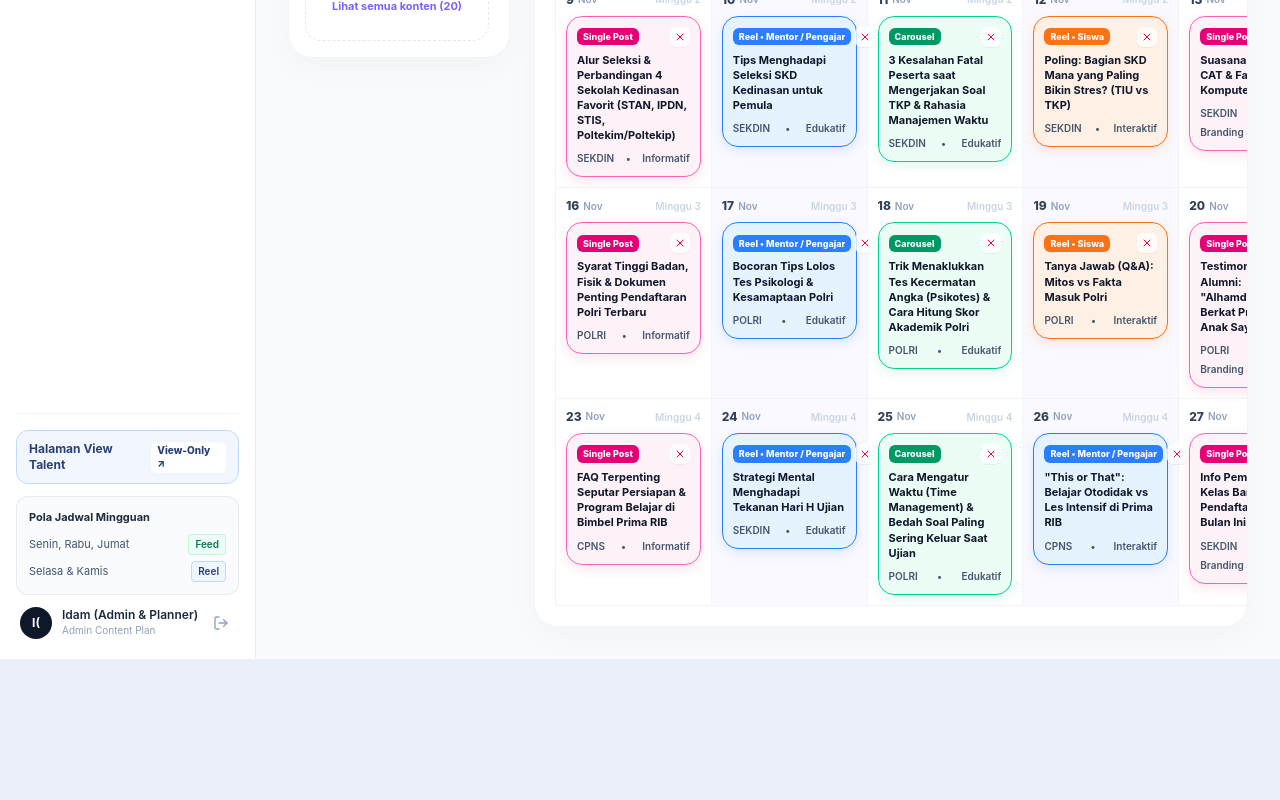
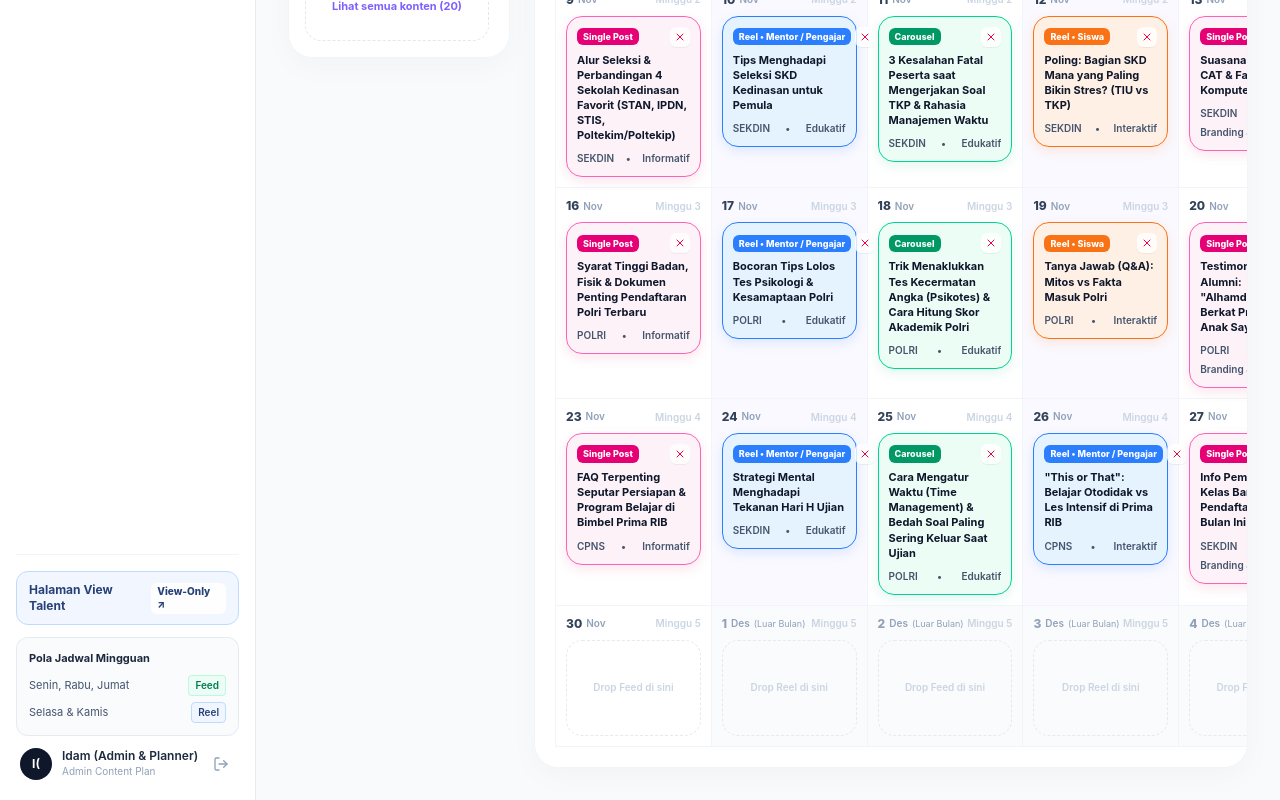
Before and after one commit to mediabelokiri-cpu/primarib-contentplan, a Next.js app: page /production in a window 1280 px wide. Shown: the part 688-1488 px from the top of the page. Before the commit the page ends 1347 px from the top, so only its background shows below. Built offline with nearby package versions, Linux system fonts and the light colour scheme; no server answers; the database is empty.

Commit message:
fix: sinkronkan kalender Production Board dinamis hingga 5 minggu penuh (cover 30 Nov dan 1-4 Des)

```diff
--- a/app/production/page.tsx
+++ b/app/production/page.tsx
@@ -34,9 +34,11 @@ interface CalendarDayCell {
   weekdayName: string;
   ruleLabel: string;
   isReelDay: boolean;
+  isCurrentMonth: boolean;
 }
 
-// Generate 4 weeks of Monday–Friday for a given year & month (0-indexed)
+// Generate Monday–Friday weeks dynamically for a given year & month (0-indexed)
+// Covers all days of the month (up to 5-6 weeks) and gracefully includes trailing/leading days
 function buildMonFriCalendarWeeks(
   year: number,
   month: number
@@ -78,24 +80,43 @@ function buildMonFriCalendarWeeks(
     },
   };
 
-  // Find the first Monday on or after the 1st of the month (or leading week)
   const firstDay = new Date(year, month, 1);
-  const dayOfWeek = firstDay.getDay(); // 0=Sun, 1=Mon...
-  let firstMondayDate = 1;
-  if (dayOfWeek === 0) {
-    firstMondayDate = 2;
-  } else if (dayOfWeek > 1) {
-    firstMondayDate = 1 + (8 - dayOfWeek);
+  const firstDayOfWeek = firstDay.getDay(); // 0 = Minggu, 1 = Senin, ..., 5 = Jumat, 6 = Sabtu
+
+  // Tentukan hari Senin pertama untuk memulai baris Minggu 1:
+  // Jika tgl 1 jatuh di Selasa-Jumat, tarik mundur ke hari Senin minggu yang sama (misal 1 Des 2026 adalah Selasa, maka mundur ke 30 Nov 2026).
+  // Dengan demikian tanggal 1, 2, 3, 4 Desember tetap tampil utuh di Minggu 1!
+  let startMondayDate: Date;
+  if (firstDayOfWeek === 1) {
+    startMondayDate = new Date(year, month, 1);
+  } else if (firstDayOfWeek >= 2 && firstDayOfWeek <= 5) {
+    startMondayDate = new Date(year, month, 1 - (firstDayOfWeek - 1));
+  } else if (firstDayOfWeek === 6) {
+    // Jatuh di Sabtu -> Hari kerja pertama mulai Senin tgl 3
+    startMondayDate = new Date(year, month, 3);
+  } else {
+    // Jatuh di Minggu (0) -> Hari kerja pertama mulai Senin tgl 2
+    startMondayDate = new Date(year, month, 2);
   }
 
   const weeks: CalendarDayCell[][] = [];
-  for (let w = 0; w < 4; w++) {
+  const currentMonday = new Date(startMondayDate);
+
+  // Buat minggu secara dinamis sampai seluruh hari di bulan tersebut tercover penuh (bisa 4 s/d 6 minggu)
+  for (let w = 0; w < 6; w++) {
     const weekRow: CalendarDayCell[] = [];
+    let hasCurrentMonthDay = false;
+
     for (let d = 0; d < 5; d++) {
-      const dateObj = new Date(year, month, firstMondayDate + w * 7 + d);
+      const dateObj = new Date(currentMonday);
+      dateObj.setDate(currentMonday.getDate() + d);
+
       const yyyy = dateObj.getFullYear();
       const mm = String(dateObj.getMonth() + 1).padStart(2, "0");
       const dd = String(dateObj.getDate()).padStart(2, "0");
+      const isCurrMonth = dateObj.getMonth() === month;
+      if (isCurrMonth) hasCurrentMonthDay = true;
+
       const wIdx = d + 1;
       const meta = weekdayMeta[wIdx];
 
@@ -107,9 +128,19 @@ function buildMonFriCalendarWeeks(
         weekdayName: meta.name,
         ruleLabel: meta.rule,
         isReelDay: meta.isReel,
+        isCurrentMonth: isCurrMonth,
       });
     }
+
+    // Jika minggu ini sudah tidak memuat tanggal dari bulan aktif dan sudah ada minimal 4 minggu, hentikan
+    if (!hasCurrentMonthDay && weeks.length >= 4) {
+      break;
+    }
+
     weeks.push(weekRow);
+
+    // Geser ke hari Senin minggu berikutnya (+7 hari)
+    currentMonday.setDate(currentMonday.getDate() + 7);
   }
 
   return weeks;
@@ -690,6 +721,8 @@ export default function ProductionBoardPage() {
                           className={`min-h-[160px] align-top border border-slate-100 p-2.5 transition-all ${
                             isDragOver
                               ? "bg-[#ECE7FF]/70 ring-2 ring-inset ring-[#7E60FF]"
+                              : !cell.isCurrentMonth
+                              ? "bg-slate-50/70"
                               : cell.isReelDay
                               ? "bg-[#FAF9FF]"
                               : "bg-white"
@@ -697,11 +730,22 @@ export default function ProductionBoardPage() {
                         >
                           {/* Date Cell Header */}
                           <div className="mb-2 flex items-center justify-between">
-                            <span className="inline-flex items-center gap-1 text-xs font-extrabold text-slate-700">
+                            <span
+                              className={`inline-flex items-center gap-1 text-xs font-extrabold ${
+                                cell.isCurrentMonth
+                                  ? "text-slate-700"
+                                  : "text-slate-400"
+                              }`}
+                            >
                               <span>{cell.dayNumber}</span>
                               <span className="text-[10px] font-semibold text-slate-400">
                                 {cell.monthLabel}
                               </span>
+                              {!cell.isCurrentMonth && (
+                                <span className="text-[9px] font-normal text-slate-400">
+                                  (Luar Bulan)
+                                </span>
+                              )}
                             </span>
                             <span className="text-[10px] font-semibold text-slate-300">
                               Minggu {wIdx + 1}
```
